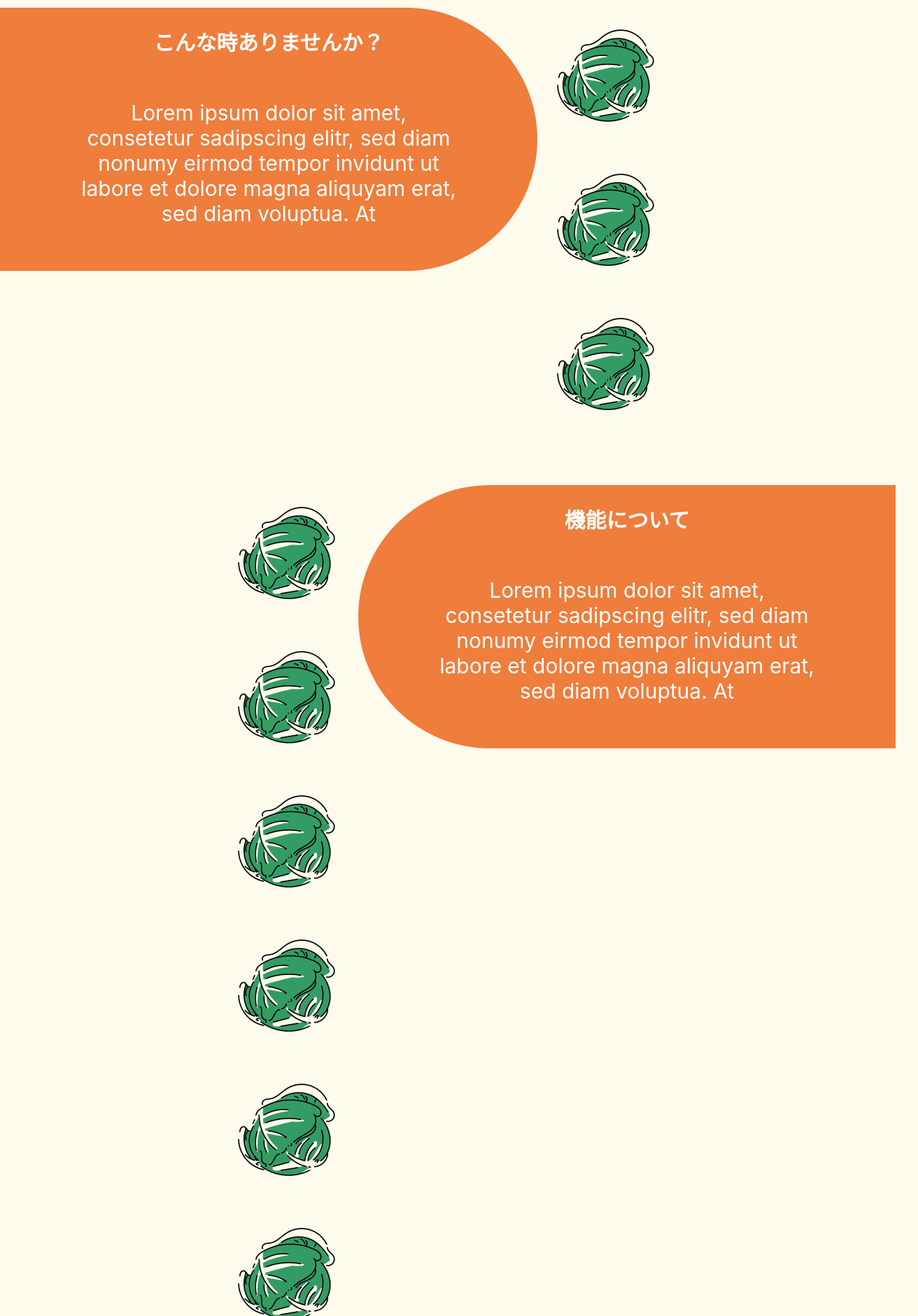
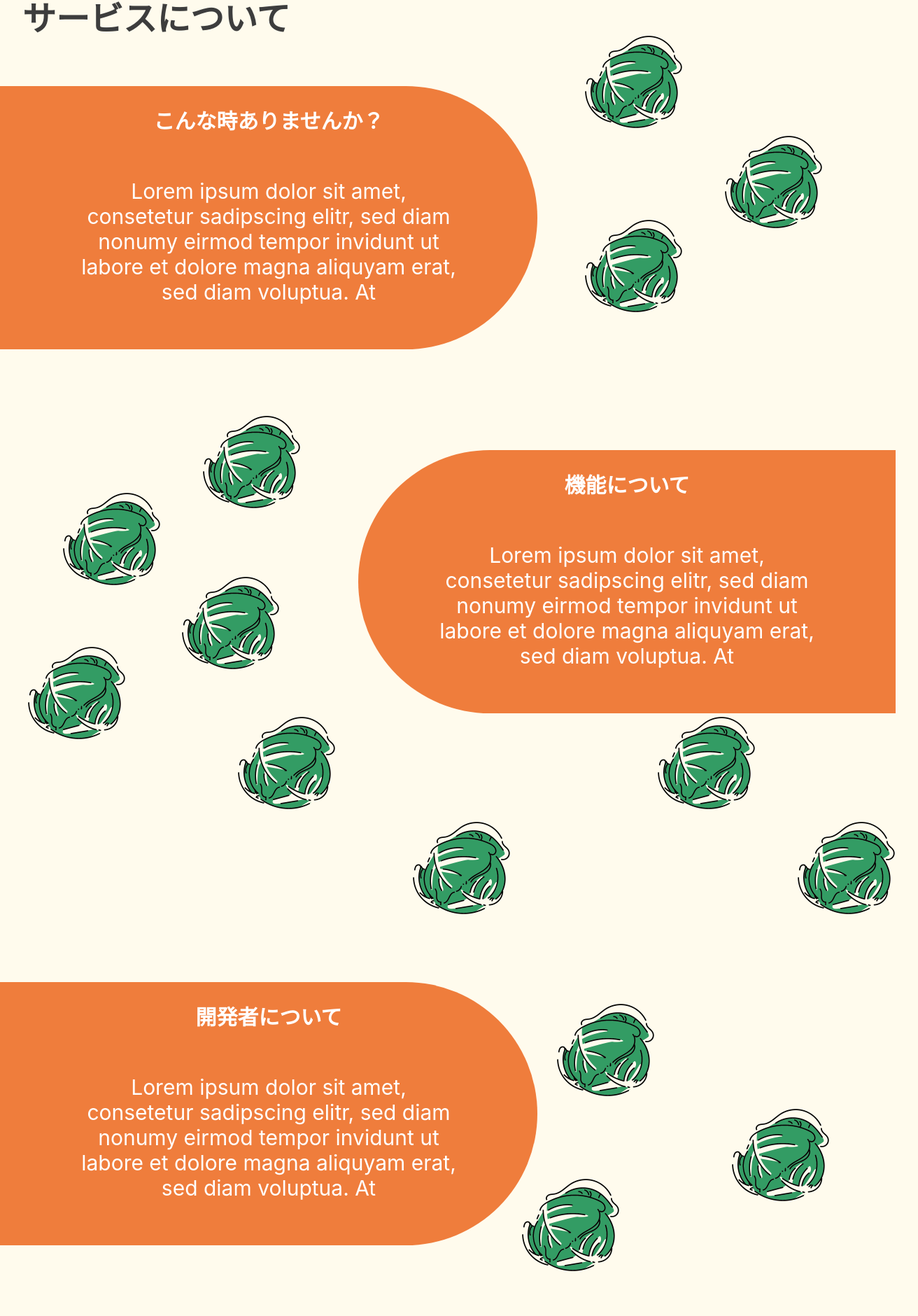
Before and after one commit to masaokaka/my-fridge-landingPage, a Next.js app in the folder src/: page /about in a window 1280 px wide. Shown: the part 117-1997 px from the top of the page at 70% size, 1312 px wide, since content can reach past the window. Built offline with nearby package versions, Linux system fonts and the light colour scheme.

Commit message:
update 画像部分の位置指定

```diff
--- a/src/pages/about/index.tsx
+++ b/src/pages/about/index.tsx
@@ -13,7 +13,7 @@ const About: NextPage = () => (
         content='Generated by create next app'
       />
     </Head>
-    <main>
+    <main className='pt-28'>
       {/* タイトル */}
       <h1 className='mb-16 py-2 px-2 sm:px-[32px] sm:text-5xl text-3xl text-center sm:text-left text-custom-black font-bold'>
         サービスについて
@@ -34,109 +34,105 @@ const About: NextPage = () => (
         </div>
 
         {/* 画像側 */}
-        <div>
-          <div>
+        <div className='w-full sm:w-[40%] h-[40%]'>
+          <div className='relative flex items-center justify-center'>
+            <div className='absolute top-40 left-10'>
               <Image
                 src='/img/lettuse.png'
-              alt='テスト画像'
+                alt='ハンバーガー'
                 width={200}
                 height={200}
               />
             </div>
-          <div>
+            <div className='absolute top-10 left-60'>
               <Image
                 src='/img/lettuse.png'
-              alt='テスト画像'
+                alt='レタス'
                 width={200}
                 height={200}
               />
             </div>
-          <div>
+            <div className='absolute top--10 left-10 '>
               <Image
                 src='/img/lettuse.png'
-              alt='テスト画像'
+                alt='ミニトマト'
                 width={200}
                 height={200}
               />
             </div>
           </div>
         </div>
+      </div>
 
       {/* 2段目 */}
-      <div className='sm:flex mb-16 sm:justify-end text-right'>
+      <div className='sm:flex mt-36 mb-96 sm:justify-end text-right'>
         {/* 画像側 */}
-        <div>
-          <div>
+        <div className='w-full sm:w-[40%] h-[40%]'>
+          <div className='relative flex items-center justify-center'>
+            <div className='absolute top-[-80px] right-[50px]'>
               <Image
                 src='/img/lettuse.png'
-              alt='テスト画像'
+                alt='餃子'
                 width={200}
                 height={200}
               />
             </div>
-          <div>
+            <div className='absolute top-[30px] right-[250px]'>
               <Image
                 src='/img/lettuse.png'
-              alt='テスト画像'
+                alt='レモン'
                 width={200}
                 height={200}
               />
             </div>
-          <div>
+            <div className='absolute top-[150px] right-[80px]'>
               <Image
                 src='/img/lettuse.png'
-              alt='テスト画像'
+                alt='パイナップル'
                 width={200}
                 height={200}
               />
             </div>
-          <div>
+            <div className='absolute top-[250px] right-[300px]'>
               <Image
                 src='/img/lettuse.png'
-              alt='テスト画像'
+                alt='ナス'
                 width={200}
                 height={200}
               />
             </div>
-          <div>
+            <div className='absolute top-[350px] right-[0px]'>
               <Image
                 src='/img/lettuse.png'
-              alt='テスト画像'
+                alt='ステーキ'
                 width={200}
                 height={200}
               />
             </div>
-          <div>
+            <div className='absolute top-[500px] right-[-250px]'>
               <Image
                 src='/img/lettuse.png'
-              alt='テスト画像'
+                alt='ラーメン'
                 width={200}
                 height={200}
               />
             </div>
-          <div>
+            <div className='absolute top-[350px] right-[-600px]'>
               <Image
                 src='/img/lettuse.png'
-              alt='テスト画像'
+                alt='ドリンク'
                 width={200}
                 height={200}
               />
             </div>
-          <div>
+            <div className='absolute top-[500px] right-[-800px]'>
               <Image
                 src='/img/lettuse.png'
-              alt='テスト画像'
+                alt='カレー'
                 width={200}
                 height={200}
               />
             </div>
-          <div>
-            <Image
-              src='/img/lettuse.png'
-              alt='テスト画像'
-              width={200}
-              height={200}
-            />
           </div>
         </div>
 
@@ -154,7 +150,7 @@ const About: NextPage = () => (
       </div>
 
       {/* 3段目 */}
-      <div className='sm:flex mb-16'>
+      <div className='sm:flex mb-28'>
         {/* 文章側 */}
         <div className='w-full sm:w-[60%] h-[40%] bg-custom-accent rounded-r-[100vh]'>
           <div className='text-white text-center text-3xl font-bold pt-8'>
@@ -168,30 +164,32 @@ const About: NextPage = () => (
         </div>
 
         {/* 画像側 */}
-        <div>
-          <div>
+        <div className='w-full sm:w-[40%] h-[40%]'>
+          <div className='relative flex items-center justify-center'>
+            <div className='absolute top-[0px] left-[0px]'>
               <Image
                 src='/img/lettuse.png'
-              alt='テスト画像'
+                alt='ピーマン'
                 width={200}
                 height={200}
               />
             </div>
-          <div>
+            <div className='absolute top-[150px] left-[250px]'>
               <Image
                 src='/img/lettuse.png'
-              alt='テスト画像'
+                alt='ケーキ'
                 width={200}
                 height={200}
               />
             </div>
-          <div>
+            <div className='absolute top-[250px] left-[-50px]'>
               <Image
                 src='/img/lettuse.png'
-              alt='テスト画像'
+                alt='マグロ'
                 width={200}
                 height={200}
               />
+            </div>
           </div>
         </div>
       </div>
```
Lines whose indentation alone changed are shown as unchanged.
